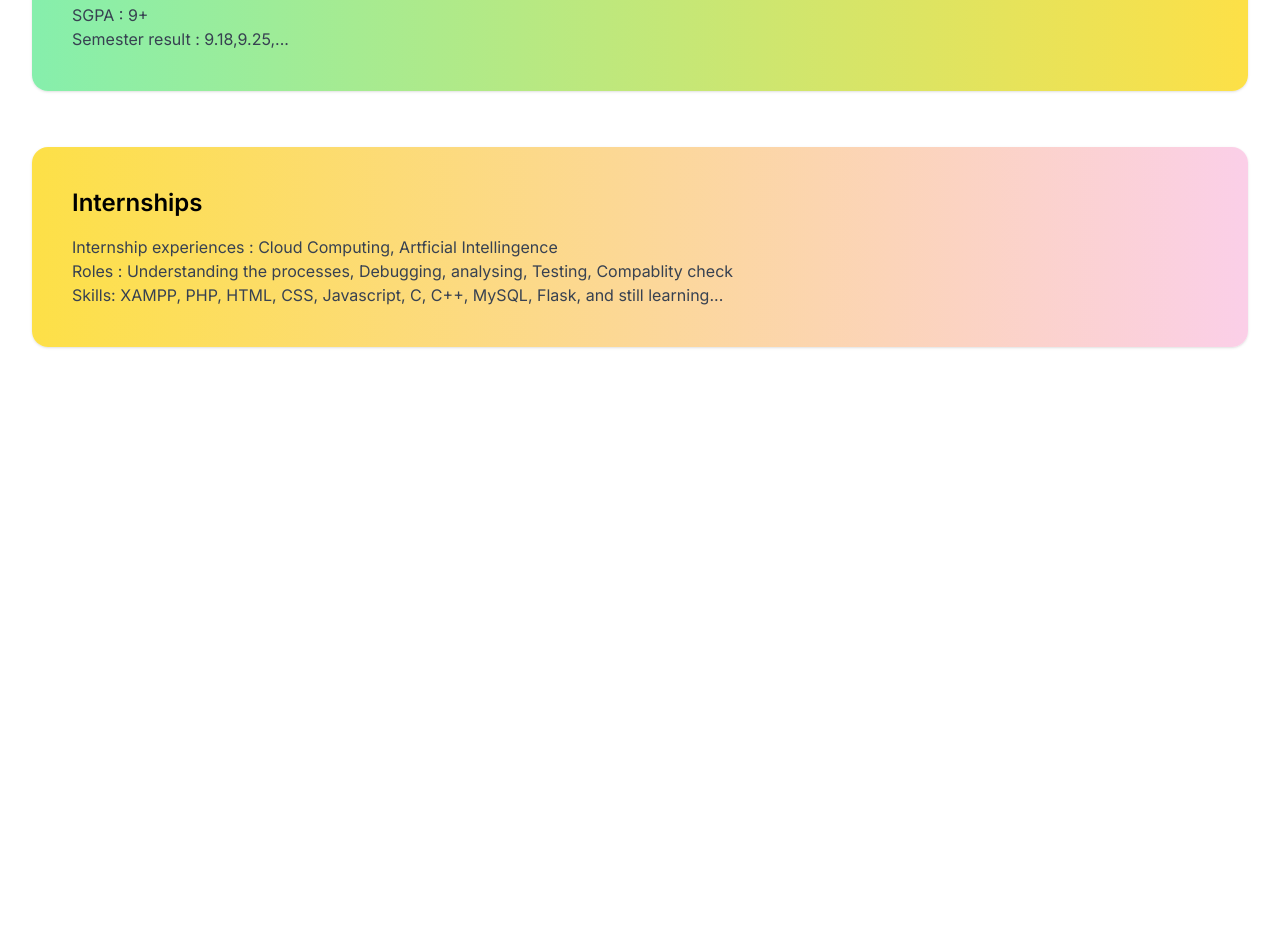
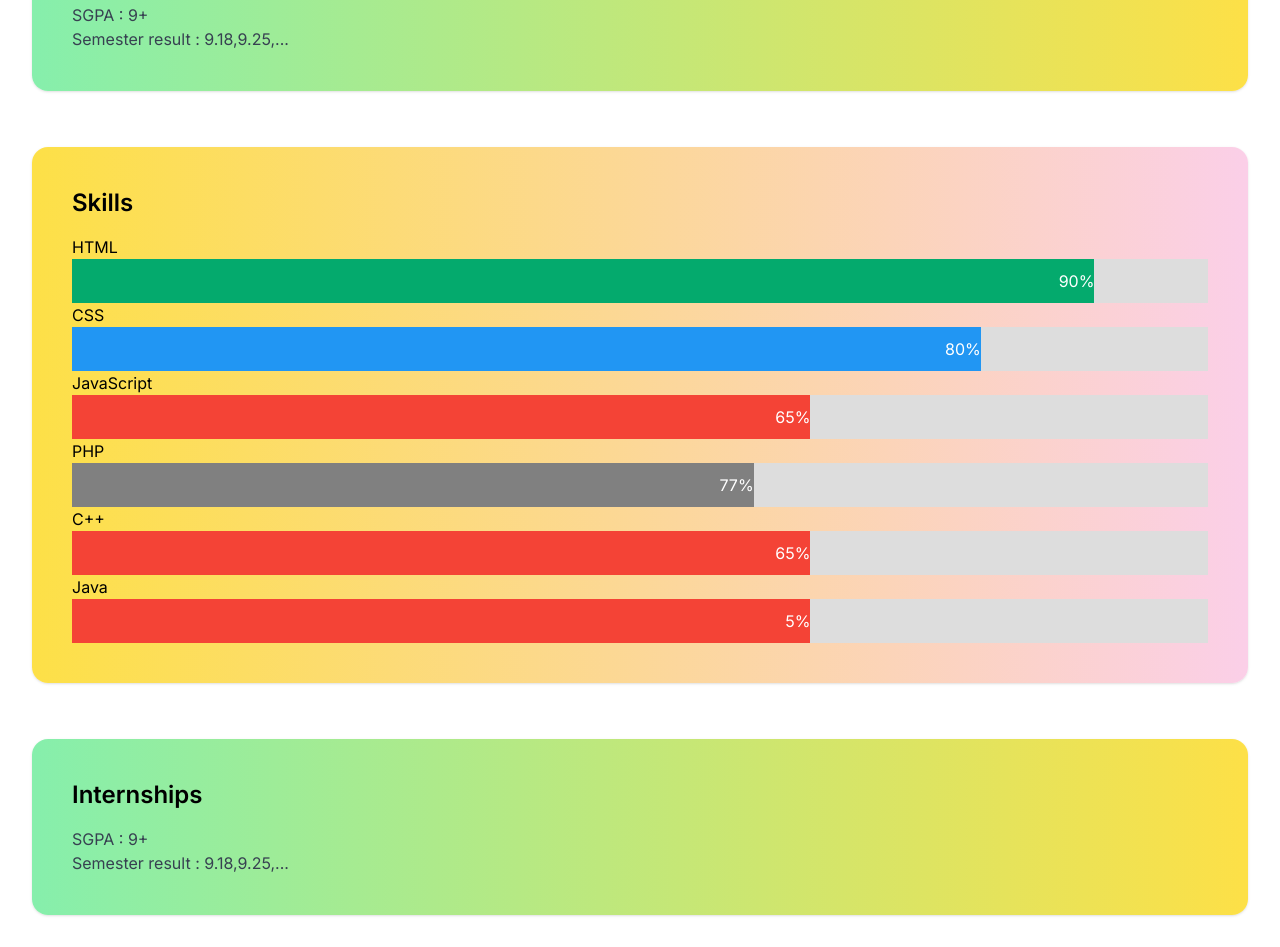
Before and after one commit to Pugajjar/Resume, a plain HTML site: page index.html in a window 1280 px wide. Shown: the part 1329-2276 px from the top of the page. Before the commit the page ends 1708 px from the top, so only its background shows below. Drawn offline with nearby package versions, Linux system fonts and the light colour scheme.

Commit message:
Version V.1.0.0
Added the new index.html

```diff
--- a/index.html
+++ b/index.html
@@ -35,6 +35,27 @@
      width: 200%;
      height: 400%;
    }
+   /* Make sure that padding behaves as expected */
+* {box-sizing:border-box}
+
+/* Container for skill bars */
+.container {
+  width: 100%; /* Full width */
+  background-color: #ddd; /* Grey background */
+}
+
+.skills {
+  text-align: right; /* Right-align text */
+  padding-top: 10px; /* Add top padding */
+  padding-bottom: 10px; /* Add bottom padding */
+  color: white; /* White text color */
+}
+
+.html {width: 90%; background-color: #04AA6D;} /* Green */
+.css {width: 80%; background-color: #2196F3;} /* Blue */
+.js {width: 65%; background-color: #f44336;} /* Red */
+.php {width: 60%; background-color: #808080;} /* Dark Grey */
+
   </style>
  </head>
  <body class="min-h-screen bg-gradient-to-br from-white-500 via-black-500 to-black-500 p-4 sm:p-6 md:p-8">
@@ -47,7 +68,8 @@
   <a href="#education">Education</a>
   <a href="#projects">Projects</a>
   <a href="#academics">Academics Performance</a>
-  <a href="#internships">Internships</a>
+  <a href="#skills">Skills</a>
+  <a href="#internship">Internships</a>
 </nav>
 
   <a href="resume.pdf"
@@ -217,11 +239,46 @@
   <p class="text-gray-700 text-base">SGPA : 9+ <br> Semester result : 9.18,9.25,...<br></p>
 </section>
 
-<section id="internships" class="max-w-[1500px] mx-auto mt-14 p-10 bg-gradient-to-r from-yellow-300 to-pink-200 rounded-2xl shadow">
-  <h2 class="text-2xl font-bold mb-4">Internships</h2>
-  <p class="text-gray-700 text-base">Internship experiences : Cloud Computing, Artficial Intellingence<br>Roles : Understanding the processes, Debugging, analysing, Testing, Compablity check<br>Skills: XAMPP, PHP, HTML, CSS, Javascript, C, C++, MySQL, Flask, and still learning... </p>
+<section id="skills" class="max-w-[1500px] mx-auto mt-14 p-10 bg-gradient-to-r from-yellow-300 to-pink-200 rounded-2xl shadow">
+  <h2 class="text-2xl font-bold mb-4">Skills</h2>
+
+<p>HTML</p>
+<div class="container">
+  <div class="skills html">90%</div>
+</div>
+
+<p>CSS</p>
+<div class="container">
+  <div class="skills css">80%</div>
+</div>
+
+<p>JavaScript</p>
+<div class="container">
+  <div class="skills js">65%</div>
+</div>
+
+<p>PHP</p>
+<div class="container">
+  <div class="skills php">77%</div>
+</div>
+
+  <p>C++</p>
+<div class="container">
+  <div class="skills js">65%</div>
+</div>
+
+<p>Java</p>
+<div class="container">
+  <div class="skills js">5%</div>
+</div>
+
+  <p class="text-gray-700 text-base"></p>
 </section>
 
+<section id="internship" class="max-w-[1500px] mx-auto mt-14 p-10 bg-gradient-to-r from-green-300 to-yellow-300 rounded-2xl shadow">
+  <h2 class="text-2xl font-bold mb-4">Internships</h2>
+  <p class="text-gray-700 text-base">SGPA : 9+ <br> Semester result : 9.18,9.25,...<br></p>
+</section>
 
 <script>
   // Smooth scroll for navbar
```
